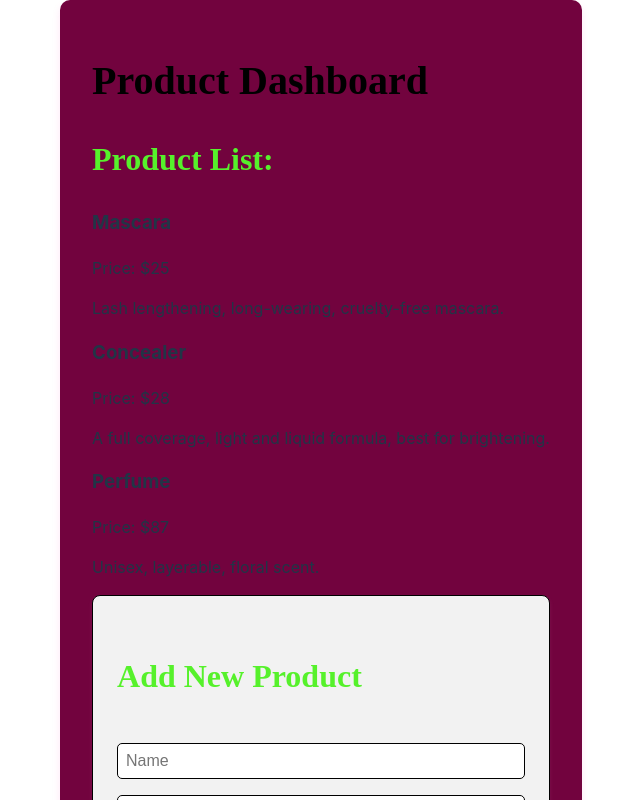
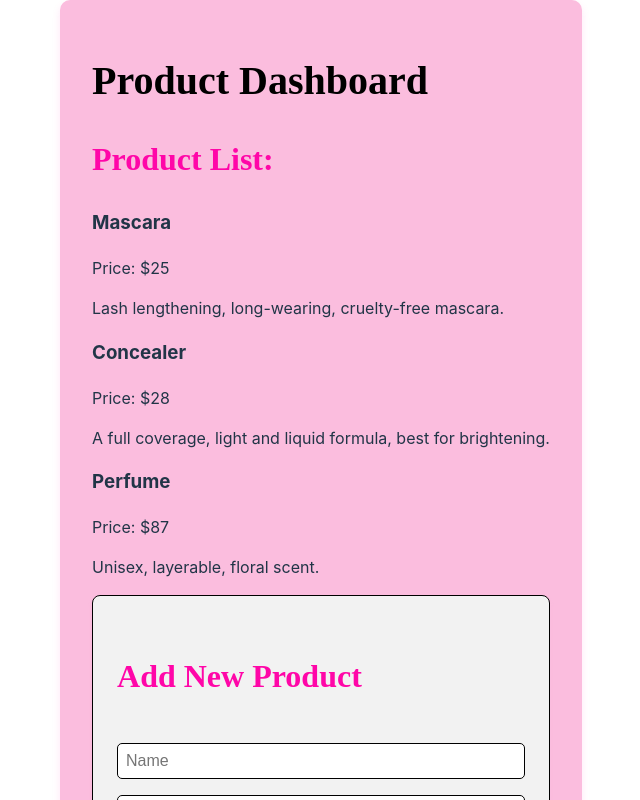
Before and after one commit to ayabarakat3/product-dashboard, a React (Vite) app: page / in a window 1280 px wide. Shown: the top 800 px of the page, without its empty margins (319-959 px from the left). Built offline with nearby package versions, Linux system fonts and the light colour scheme.

Commit message:
changing color

```diff
--- a/src/App.css
+++ b/src/App.css
@@ -2,7 +2,7 @@
     max-width: 900px;
     margin: 0 auto;
     padding: 2rem;
-    background-color: #72033e;
+    background-color: #fbbdde;
     border-radius: 10px;
     box-shadow: 0 4px 8px rgba(250, 1, 171, 0.1);
   }
@@ -16,7 +16,7 @@
 
   h2 {
     font-size: 2rem;
-    color: #56f12b;
+    color: #ff06a8;
     margin-top: 2rem;
     font-family: 'Times New Roman', sans-serif;
   }
@@ -39,7 +39,7 @@
 
   .product-item p {
     margin: 0.5rem 0;
-    color: #fd2424;
+    color: #d5f83b;
   }
   form {
     display: flex;
@@ -72,7 +72,7 @@
 
 
   button:hover {
-    background-color: #aed7f8;
+    background-color: #bb0865;
   }
   /* Code meant to make webpage appear more pleasing to the eye and to make it more interesting.
   Bright and different colors were chosen to make the webpage stand out. */
```
